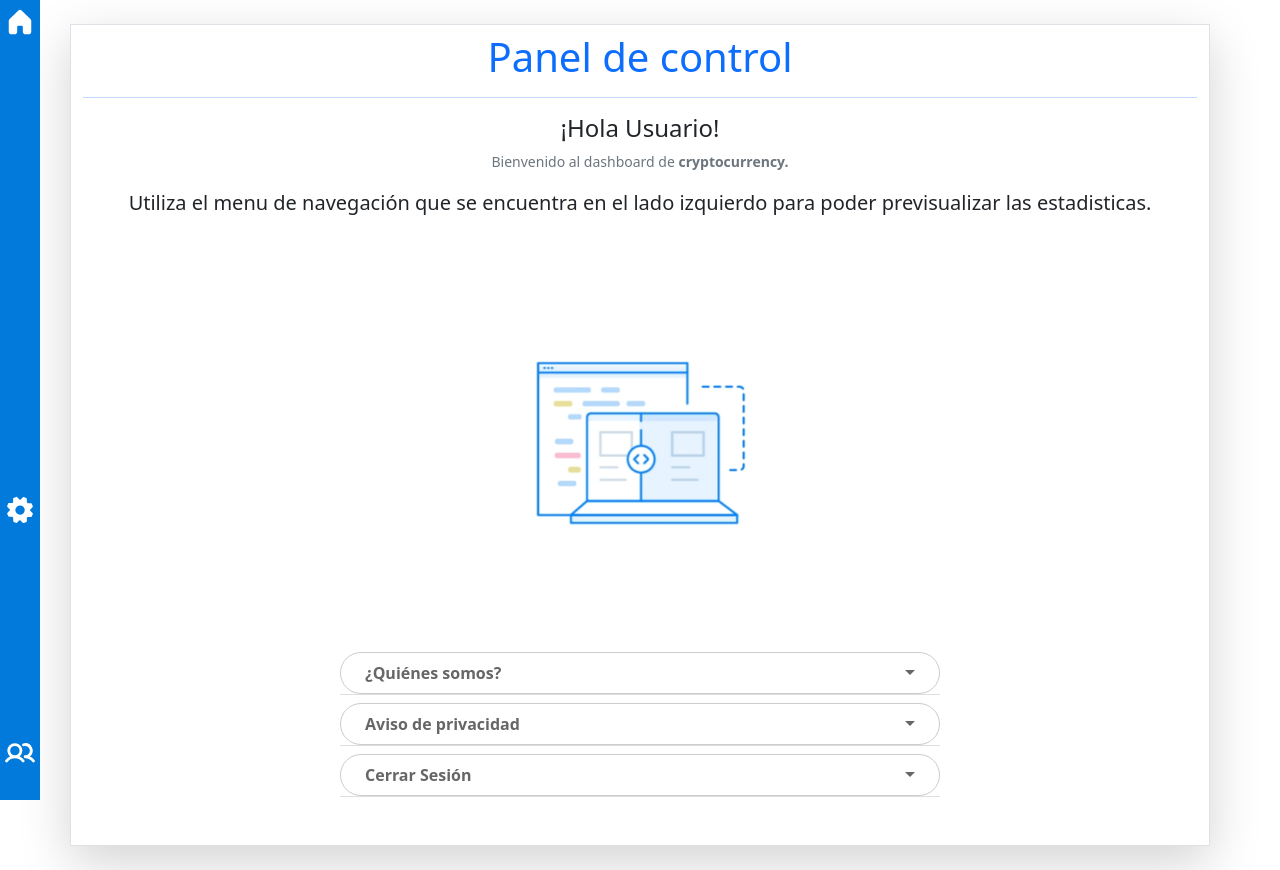
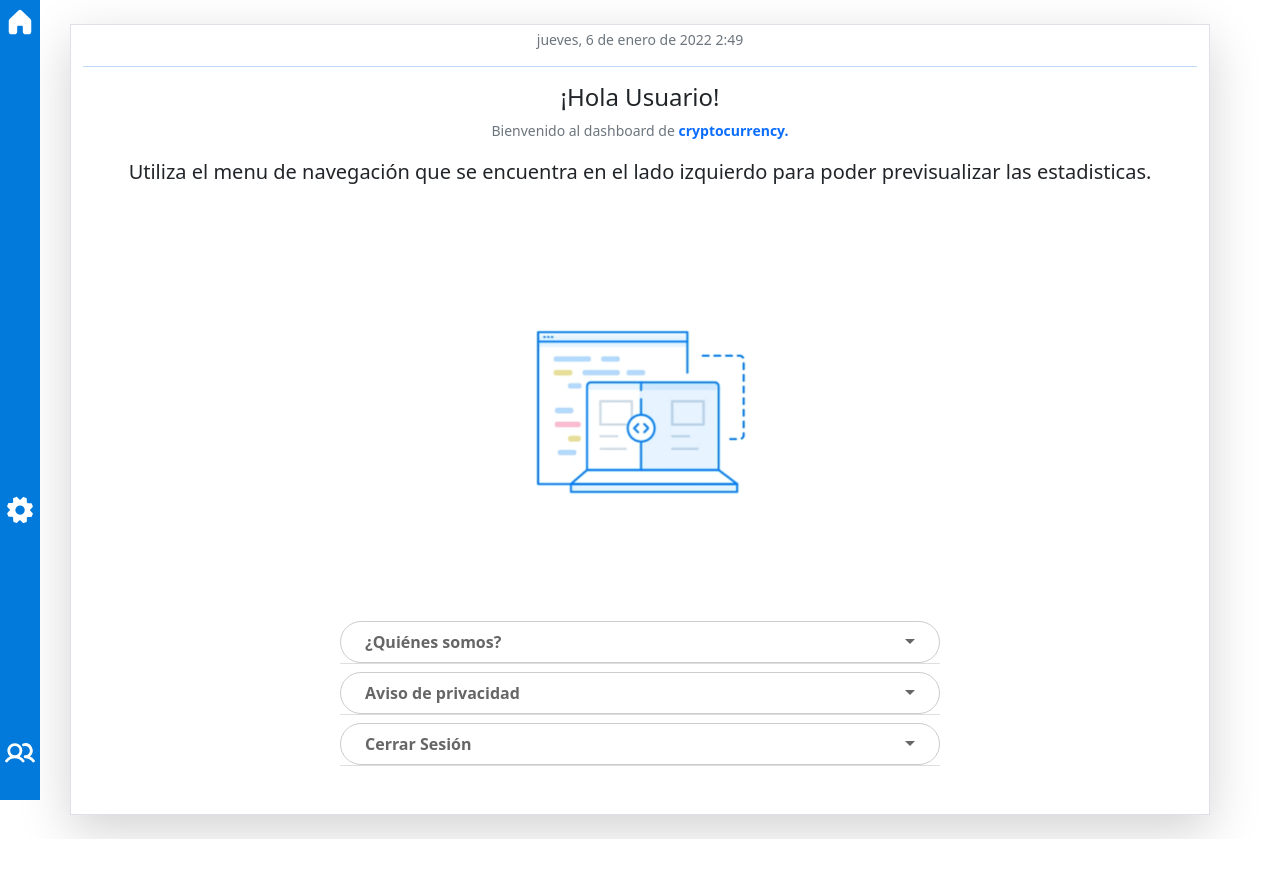
Before and after one commit to No-Country/C2-G20, a React (Create React App) app in the folder frontend/: page /Dashboard in a window 1280 px wide. After the commit the page ends 839 px from the top, so only its background shows below. Built offline with nearby package versions, Linux system fonts and the light colour scheme; some icons are missing.

Commit message:
se implemento momentjs para el uso de fechas

```diff
--- a/frontend/package.json
+++ b/frontend/package.json
@@ -9,6 +9,7 @@
     "@testing-library/user-event": "^13.5.0",
     "animate.css": "^4.1.1",
     "bootstrap": "^5.1.3",
+    "moment": "^2.29.1",
     "react": "^17.0.2",
     "react-dom": "^17.0.2",
     "react-router": "^6.2.1",
--- a/frontend/src/pages/PanelDeControl/ControlPanel.js
+++ b/frontend/src/pages/PanelDeControl/ControlPanel.js
@@ -2,14 +2,20 @@ import React from "react";
 import Footer from "../../components/Footer";
 import logo from "../../images/dashboardgif.gif";
 import "animate.css";
+import moment from 'moment'
+import 'moment/locale/es'
 export const ControlPanel = () => {
   return (
+
+
     <div className="border container shadow-lg my-4 mr-4 pb-5">
-      <h1 className="my-2  text-primary">Panel de control</h1>
+      <div>
+        <p className="form-text">{moment().locale('es').format('LLLL')}</p>
+      </div>
       <hr className="bg-primary" />
       <h4  className="animate__animated animate__fadeInDown">¡Hola Usuario!</h4>
-      <p className="form-text  animate__animated animate__fadeInDown">
-        Bienvenido al dashboard de <b>cryptocurrency.</b>{" "}
+      <p className="form-text  animate__animated animate__fadeInDown  ">
+        Bienvenido al dashboard de <b className="text-primary">cryptocurrency.</b>{" "}
       </p>
       <p className="lead  animate__animated animate__fadeInDown">
         Utiliza el menu de navegación que se encuentra en el lado izquierdo para
```
Also changed, not shown: 1 other file (tests, documents, lock files or other folders).
